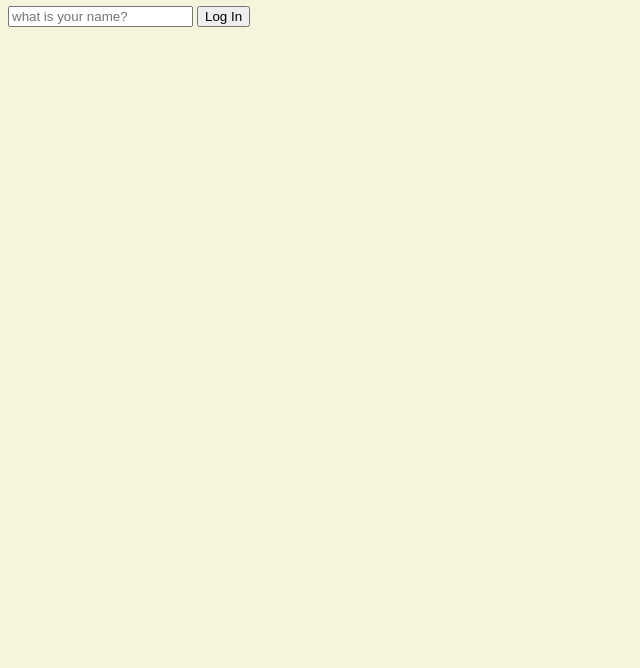
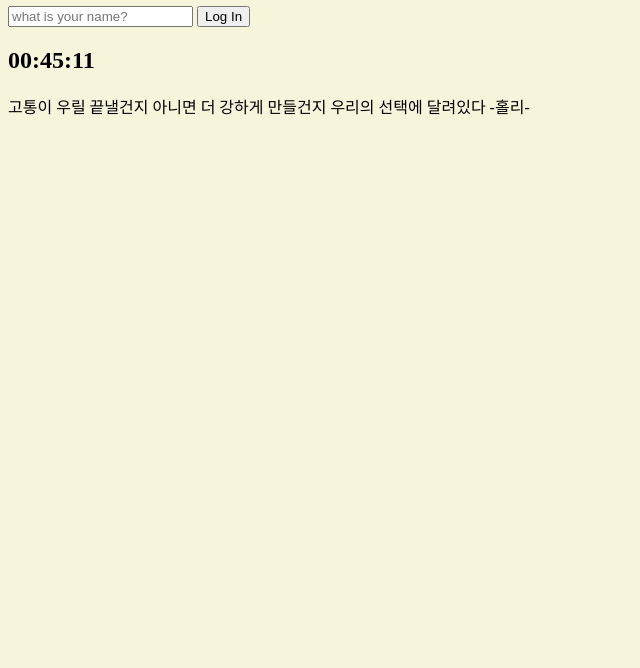
Before and after one commit to woungjin/nomad_JavaScript, a plain HTML site: page javascript/index.html in a window 1280 px wide. Shown: the part 132-800 px from the top of the page, without its empty margins (0-640 px from the left). Drawn offline with Linux system fonts and the light colour scheme.

Commit message:
Math.floor(Math.random()*10)

```diff
--- a/javascript/index.html
+++ b/javascript/index.html
@@ -27,10 +27,13 @@
     </form>
     <h1 id="greeting" class="hidden"></h1>
     <h2 id="clock"></h2>
-
-    <script src="js/quotest(명언).js"></script>
+    <div id="quote">
+        <span></span>
+        <span></span>
+    </div>
+    <script src="js/10quotest(명언).js"></script>
     <script src="js/app.js"> </script>
-    <script src="js/clock.js"></script>
+    <script src="js/09clock(Date를 활용한 시계만들기).js"></script>
 
 </body>
 </html>
--- a/javascript/js/10quotest(명언).js
+++ b/javascript/js/10quotest(명언).js
@@ -43,4 +43,12 @@ const quotes = [
         quote: "고통이 우릴 끝낼건지 아니면 더 강하게 만들건지 우리의 선택에 달려있다",
         author: "-홀리-"
     },
-]
+];
+
+const quote = document.querySelector("#quote span:first-child");
+const author = document.querySelector("#quote span:last-child")
+
+const todaysQuote = quotes[Math.floor(Math.random()* quotes.length)];
+
+quote.innerText = todaysQuote.quote;
+author.innerText = todaysQuote.author;
```
